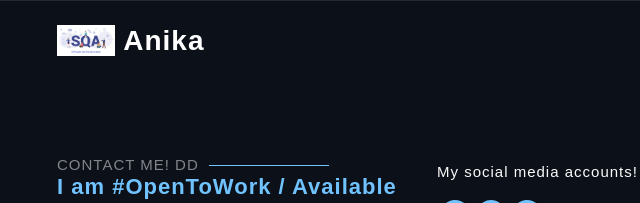
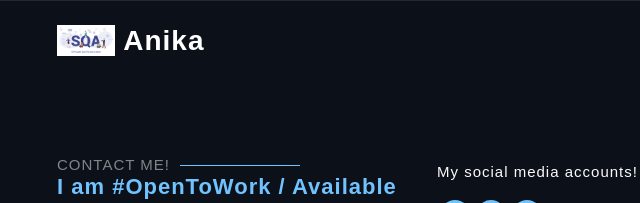
Before and after one commit to AnikaDristi/Anika, a plain HTML site: page contact.html in a window 1280 px wide. Shown: the top 203 px of the page, 25-665 px from the left. Drawn offline with Linux system fonts and the light colour scheme; a web font is replaced by a local one.

Commit message:
change text

```diff
--- a/contact.html
+++ b/contact.html
@@ -135,7 +135,7 @@
 
                         <!-- Hire Me > Listing > Title // Start -->
                         <div class="services-section-title">
-                           <h3>Contact me! DD</h3>
+                           <h3>Contact me!</h3>
                            <div><span>I am</span> <span class="description-title">#OpenToWork / Available</span></div>
                         </div>
                         <!-- Hire Me > Listing > Title // End -->
```
